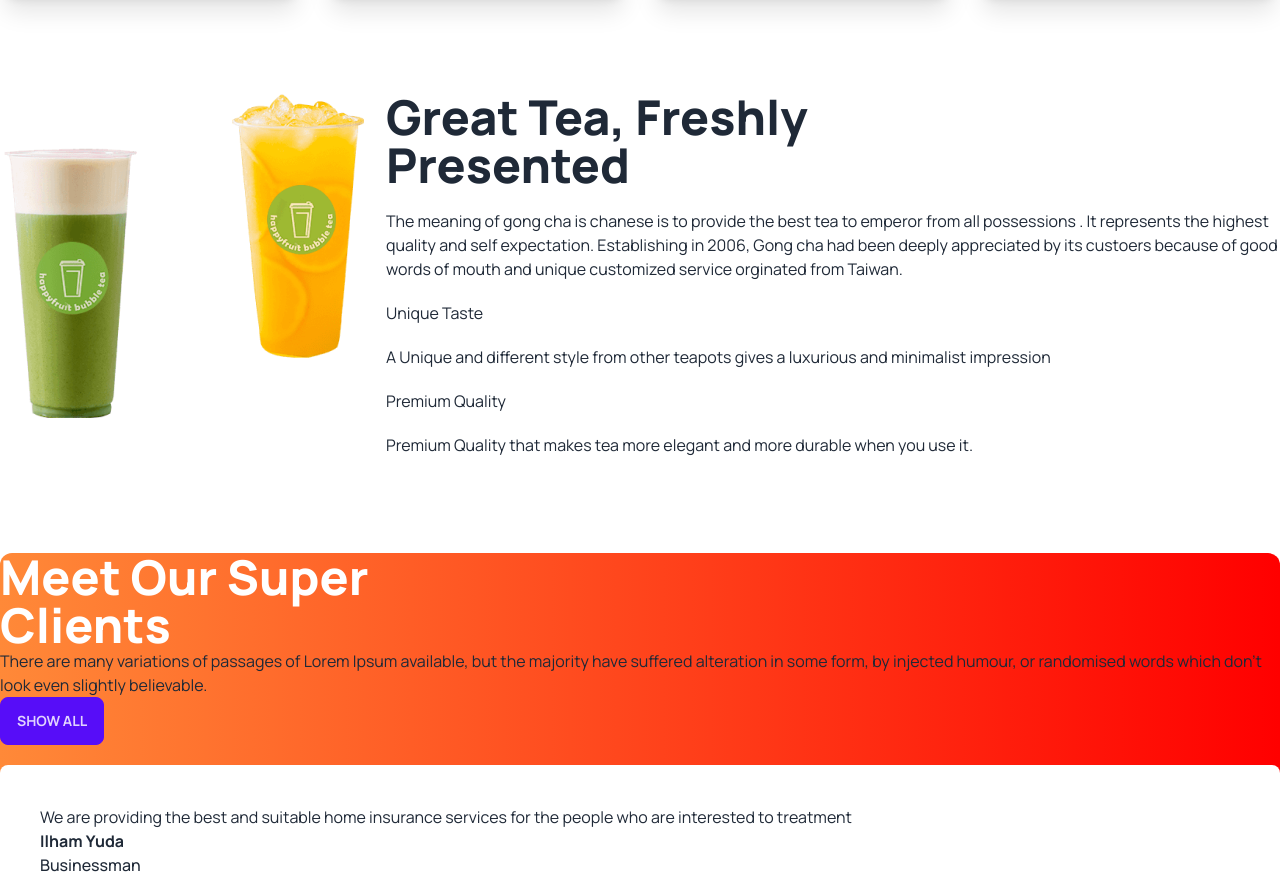
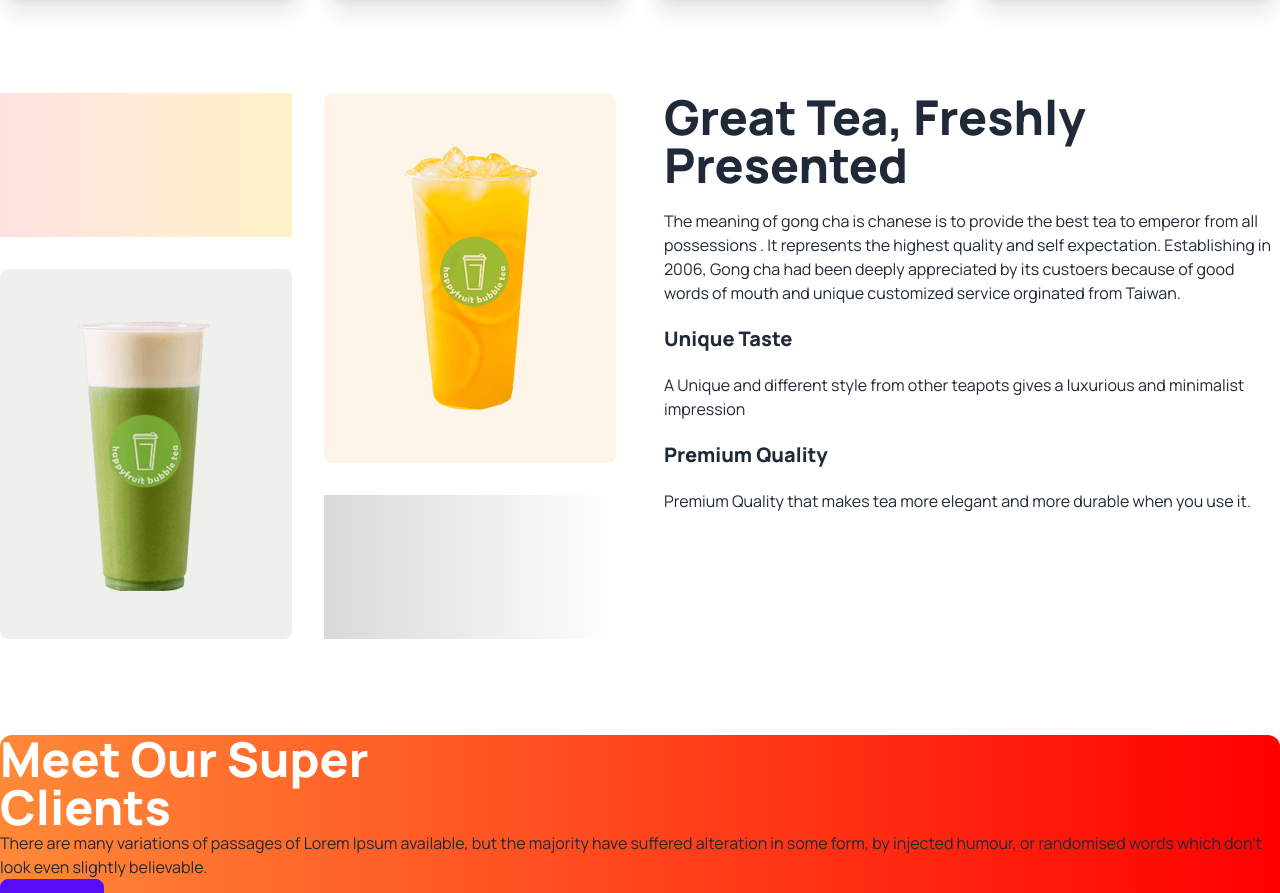
Before and after one commit to bnafak/tea-house-daisyUI, a plain HTML site: page index.html in a window 1280 px wide. Shown: the part 1028-1921 px from the top of the page. Drawn offline with nearby package versions, Linux system fonts and the light colour scheme.

Commit message:
great and fresh tea

```diff
--- a/index.html
+++ b/index.html
@@ -69,7 +69,9 @@
         <!-- feature section  -->
         <section class="text-center my-24">
             <h2 class="text-5xl font-extrabold mb-5">Our Featured Products</h2>
-            <p class="lg:max-w-3xl mb-10 mx-auto ">There are many variations of passages of Lorem Ipsum available, but the majority have suffered alteration in some form, by injected humour, or randomised words which don't look even slightly believable. </p>
+            <p class="lg:max-w-3xl mb-10 mx-auto ">There are many variations of passages of Lorem Ipsum available, but
+                the majority have suffered alteration in some form, by injected humour, or randomised words which don't
+                look even slightly believable. </p>
 
             <!-- featured tea card container  -->
             <div class="grid gap-6 grid-cols-1 md:cols-2 lg:grid-cols-4">
@@ -110,36 +112,34 @@
         </section>
 
         <!-- great fresh tea section -->
+        <section class="my-24 gap-12 flex flex-col lg:flex-row">
+            <div class="grid gap-8 grid-cols-1 md:grid-cols-2 flex-1">
+                <div class="roundex-xl h-36 bg-gradient-to-r from-red-100 to-amber-100"></div>
 
-
-        <section class="my-24 flex lg:flwx-row flex-1">
-            <div class="grid gap-8 grid-cols-1 md:grid-cols-2">
-                <div class="div">
-
-                </div>
-                <div class="row-span-2">
+                <div class="row-span-2 bg-[#E6A6231A] rounded-lg px-8 py-12 flex justify-center items-center">
                     <img src="images/fresh-1.png" alt="">
                 </div>
-                <div class="row-span-2">
+                <div class="row-span-2 bg-[#5776391A] rounded-lg px-8 py-12 flex justify-center items-center">
                     <img src="images/fresh-2.png" alt="">
                 </div>
-
-                <div class="div"></div>
+                <div class="roundex-xl h-36 bg-gradient-to-r from-[#D9D9D9] to-[#ffffff]"></div>
             </div>
 
             <div class="space-y-5 flex-1">
-                <h3 class="text-5xl font-extrabold">Great Tea, Freshly <br> Presented</h3>
+                <h3 class="text-5xl font-extrabold">
+                    Great Tea, Freshly <br>
+                    Presented</h3>
+
                 <p>The meaning of gong cha is chanese is to provide the best tea to emperor from all possessions . It
                     represents the highest quality and self expectation. Establishing in 2006, Gong cha had been deeply
                     appreciated by its custoers because of good words of mouth and unique customized service orginated
                     from Taiwan.</p>
 
-                <h3>Unique Taste</h3>
+                <h4 class="text-xl font-extrabold mt-8">Unique Taste</h4>
                 <p>
                     A Unique and different style from other teapots gives a luxurious and minimalist impression
                 </p>
-
-                <h3>Premium Quality </h3>
+                <h4 class="text-xl font-extrabold">Premium Quality </h4>
                 <p>Premium Quality that makes tea more elegant and more durable when you use it.</p>
             </div>
         </section>
```
